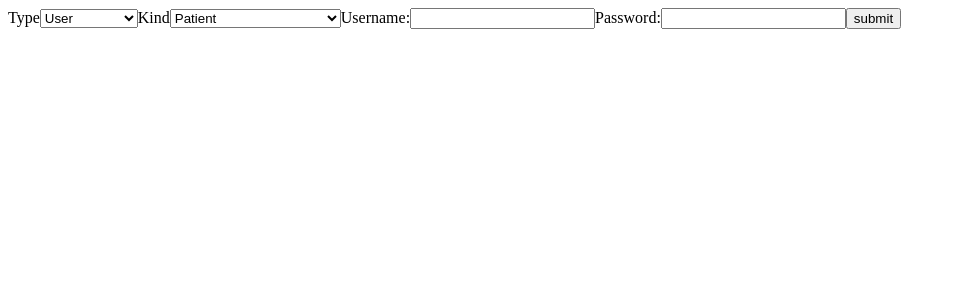
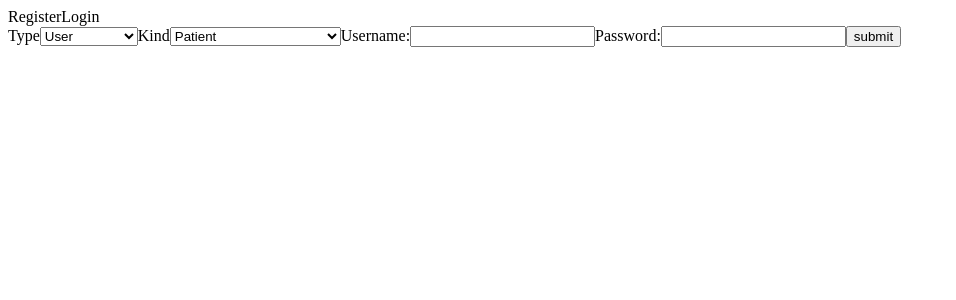
Before and after one commit to Prakhar-FF13/security-project, a React (Create React App) app: page / in a window 1280 px wide. Shown: the top 300 px of the page, without its empty margins (0-956 px from the left). Built offline with nearby package versions, Linux system fonts and the light colour scheme.

Commit message:
Context Start

```diff
--- a/server.js
+++ b/server.js
@@ -90,6 +90,7 @@ app.post("/register", (req, res) => {
       hash,
       salt,
       kind: req.body.kind,
+      verified: false,
     },
     (err, result) => {
       if (err) {
--- a/src/App.js
+++ b/src/App.js
@@ -1,6 +1,16 @@
 import React from "react";
-import RegisterForm from "./Register";
+import Container from "./Container";
+
+const Context = React.createContext({});
 
 export default function App() {
-  return <RegisterForm />;
+  return (
+    <>
+      <Context.Provider value={{}}>
+        <Container />
+      </Context.Provider>
+    </>
+  );
 }
+
+export const UserContext = Context;
--- /dev/null
+++ b/src/Container.js
@@ -0,0 +1,15 @@
+import React from "react";
+import RegisterForm from "./Register";
+import { UserContext } from "./App";
+import Navbar from "./Navbar";
+
+export default function Container() {
+  const user = React.useContext(UserContext);
+  console.log(user);
+  return (
+    <>
+      <Navbar />
+      <RegisterForm />
+    </>
+  );
+}
--- /dev/null
+++ b/src/Navbar.js
@@ -0,0 +1,10 @@
+import React from "react";
+
+export default function Navbar() {
+  return (
+    <div>
+      <span>Register</span>
+      <span>Login</span>
+    </div>
+  );
+}
--- a/src/Register.js
+++ b/src/Register.js
@@ -64,6 +64,7 @@ const RegisterForm = () => {
             <option value="healthCareProfessional">
               Health Care Professional
             </option>
+            <option value="admin">Admin</option>
           </select>
         </>
       ) : (
```
